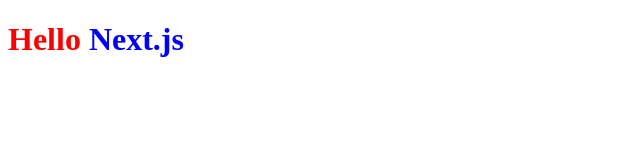
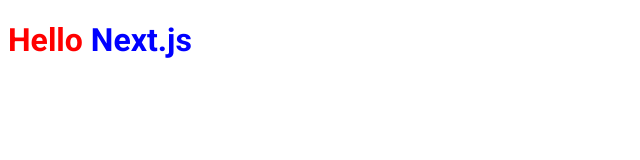
Before and after one commit to filipesalesaraujo/ignews, a Next.js app: page / in a window 1280 px wide. Shown: the top 160 px of the page, without its empty margins (0-640 px from the left). Built offline with nearby package versions, Linux system fonts and the light colour scheme.

Commit message:
Configurando fonte externa

```diff
--- /dev/null
+++ b/src/pages/_document.tsx
@@ -0,0 +1,23 @@
+import Document, { Html, Head, Main, NextScript } from "next/document";
+
+export default class MyDocument extends Document {
+  render() {
+    return (
+      <Html>
+        <Head>
+          <link rel="preconnect" href="https://fonts.googleapis.com" />
+          <link rel="preconnect" href="https://fonts.gstatic.com" crossorigin />
+          <link
+            href="https://fonts.googleapis.com/css2?family=Roboto:wght@400;700;900&display=swap"
+            rel="stylesheet"
+          />
+          <title>ig.news</title>
+        </Head>
+        <body>
+          <Main />
+          <NextScript />
+        </body>
+      </Html>
+    );
+  }
+}
--- a/src/styles/home.module.scss
+++ b/src/styles/home.module.scss
@@ -1,5 +1,6 @@
 .title{
     color: red;
+    font-family: 'Roboto', sans-serif;
     span{
         color: blue;
     }
```
